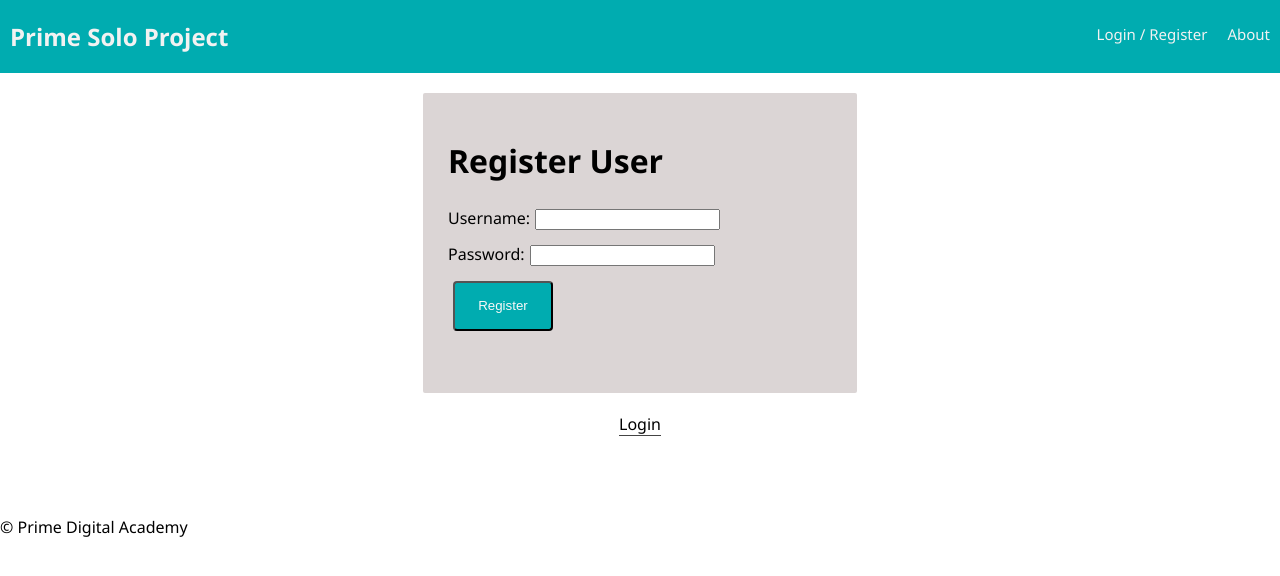
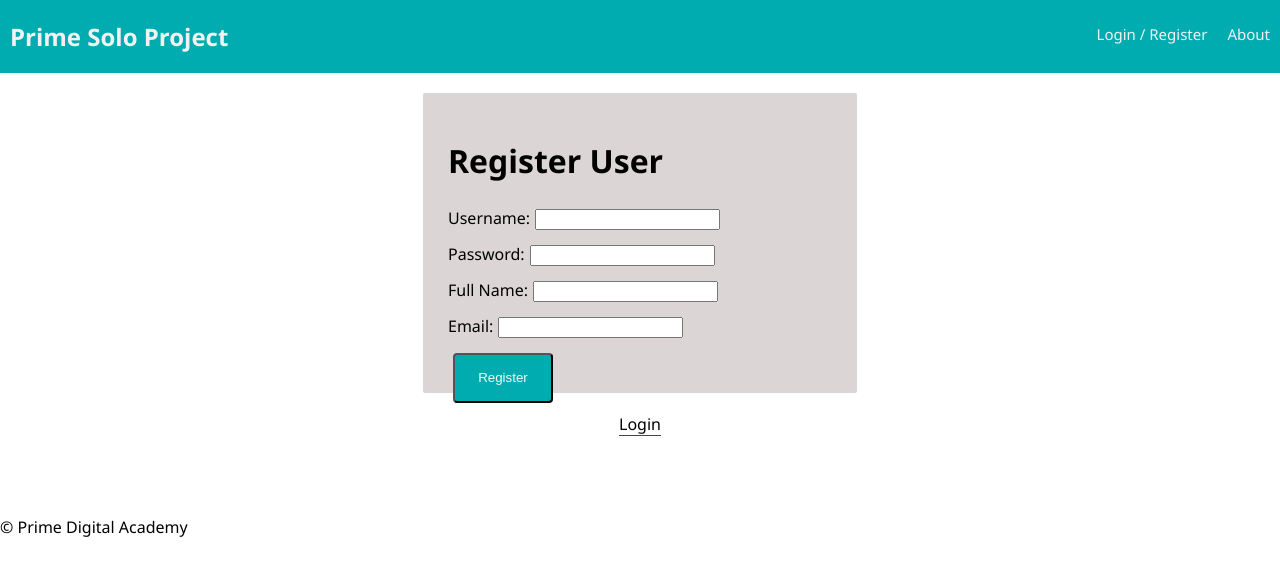
Before and after one commit to cloakerwolf/Ski-Resort-Helper, a React (Create React App) app: page /#/home in a window 1280 px wide. Both pictures are taken after a click on the button "Register". Shown: the top 576 px of the page. Built offline with nearby package versions, Linux system fonts and the light colour scheme; no server answers.

Commit message:
registration page is working with new user table

```diff
--- a/src/components/RegisterPage/RegisterPage.js
+++ b/src/components/RegisterPage/RegisterPage.js
@@ -5,6 +5,8 @@ class RegisterPage extends Component {
   state = {
     username: '',
     password: '',
+    fullname: '',
+    email: '',
   };
 
   registerUser = (event) => {
@@ -16,6 +18,8 @@ class RegisterPage extends Component {
         payload: {
           username: this.state.username,
           password: this.state.password,
+          fullname: this.state.fullname,
+          email: this.state.email,
         },
       });
     } else {
@@ -65,6 +69,28 @@ class RegisterPage extends Component {
             </label>
           </div>
           <div>
+            <label htmlFor="fullname">
+              Full Name:
+              <input
+                type="fullname"
+                name="fullname"
+                value={this.state.fullname}
+                onChange={this.handleInputChangeFor('fullname')}
+              />
+            </label>
+          </div>
+          <div>
+            <label htmlFor="email">
+              Email:
+              <input
+                type="email"
+                name="email"
+                value={this.state.email}
+                onChange={this.handleInputChangeFor('email')}
+              />
+            </label>
+          </div>
+          <div>
             <input
               className="register"
               type="submit"
```
Also changed, not shown: 1 other file (tests, documents, lock files or other folders).
